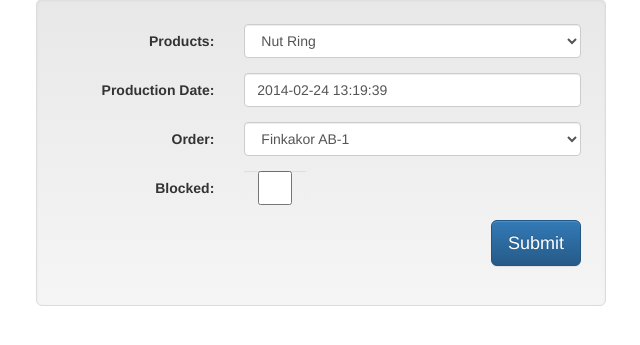
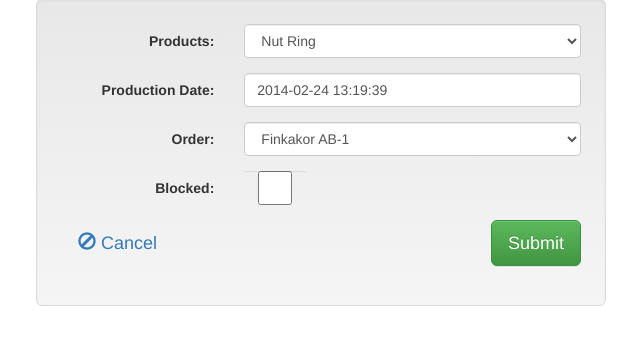
Before and after one commit to ada10fl2/EDA216_Krusty, a PHP site: page /createpallet.php in a window 1280 px wide. Shown: the part 131-476 px from the top of the page, without its empty margins (34-674 px from the left). Run offline with PHP 8.4, Linux system fonts and the light colour scheme; data comes from the database, SQL or seed files in the repository; some libraries are stand-ins or nearby versions.

Commit message:
Added canel button in add pallet

```diff
--- a/createpallet.php
+++ b/createpallet.php
@@ -55,9 +55,12 @@
 				<div class="col-sm-6"></div>
 			</div>
 			<div class='form-group'>
-				<label class="col-sm-3 control-label"></label>
-				<div class="col-sm-9">
-					<input type="submit" class="btn btn-primary btn-lg pull-right" title="Submit">
+				<div class="col-sm-12">
+					<a role="button" class="btn btn-link btn-lg pull-left" href="/">
+					<span class="glyphicon glyphicon-ban-circle"></span>
+					Cancel
+					</a>
+					<input type="submit" class="btn btn-success btn-lg pull-right" title="Submit">
 				</div>
 			</div>
 		</div>
```
